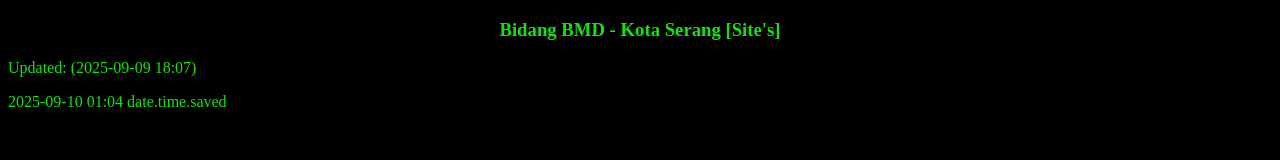
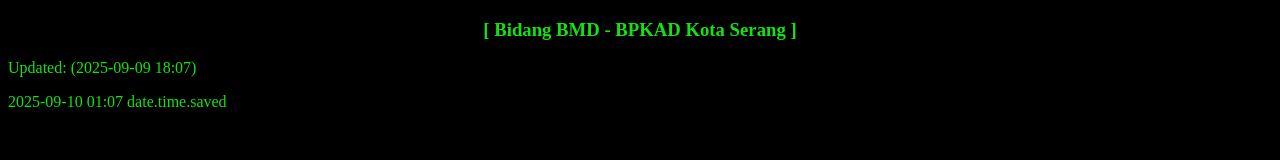
Before and after one commit to asetkotaserang/asetkotaserang.github.io, a plain HTML site: page index.html in a window 1280 px wide. Shown: the top 160 px of the page. Drawn offline with Linux system fonts and the light colour scheme.

Commit message:
Update index.html

```diff
--- a/index.html
+++ b/index.html
@@ -39,9 +39,9 @@
 </style>
   </head>
   <body style="background-color:black; color:#11e311;">
-    <center><h3>Bidang BMD - Kota Serang [Site's]</h3></center>
+    <center><h3>[ Bidang BMD - BPKAD Kota Serang ]</h3></center>
 	<p id="lastModified">Updated: </p>
-	  2025-09-10 01:04 date.time.saved
+	  2025-09-10 01:07 date.time.saved
 <script>
 // Get the last modified date string
 const lastModifiedString = document.lastModified;
```
